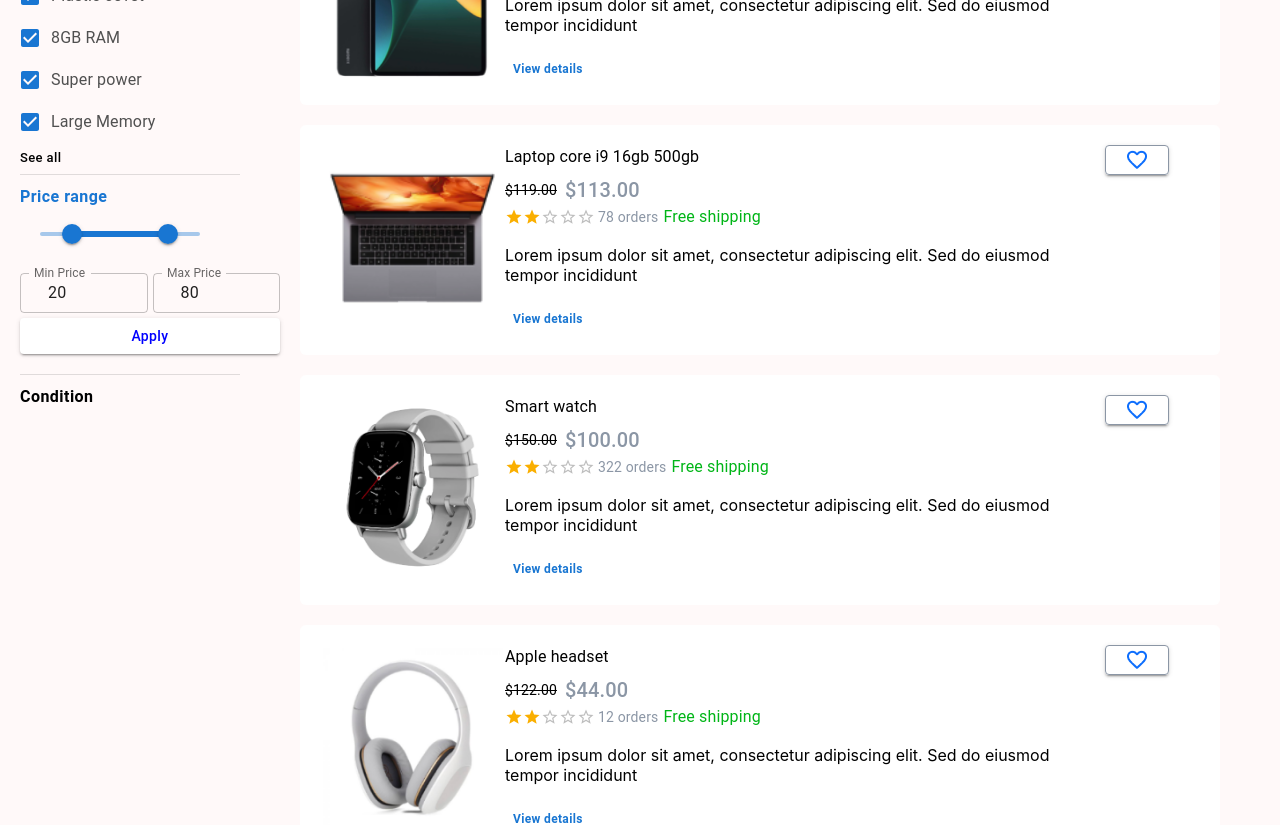
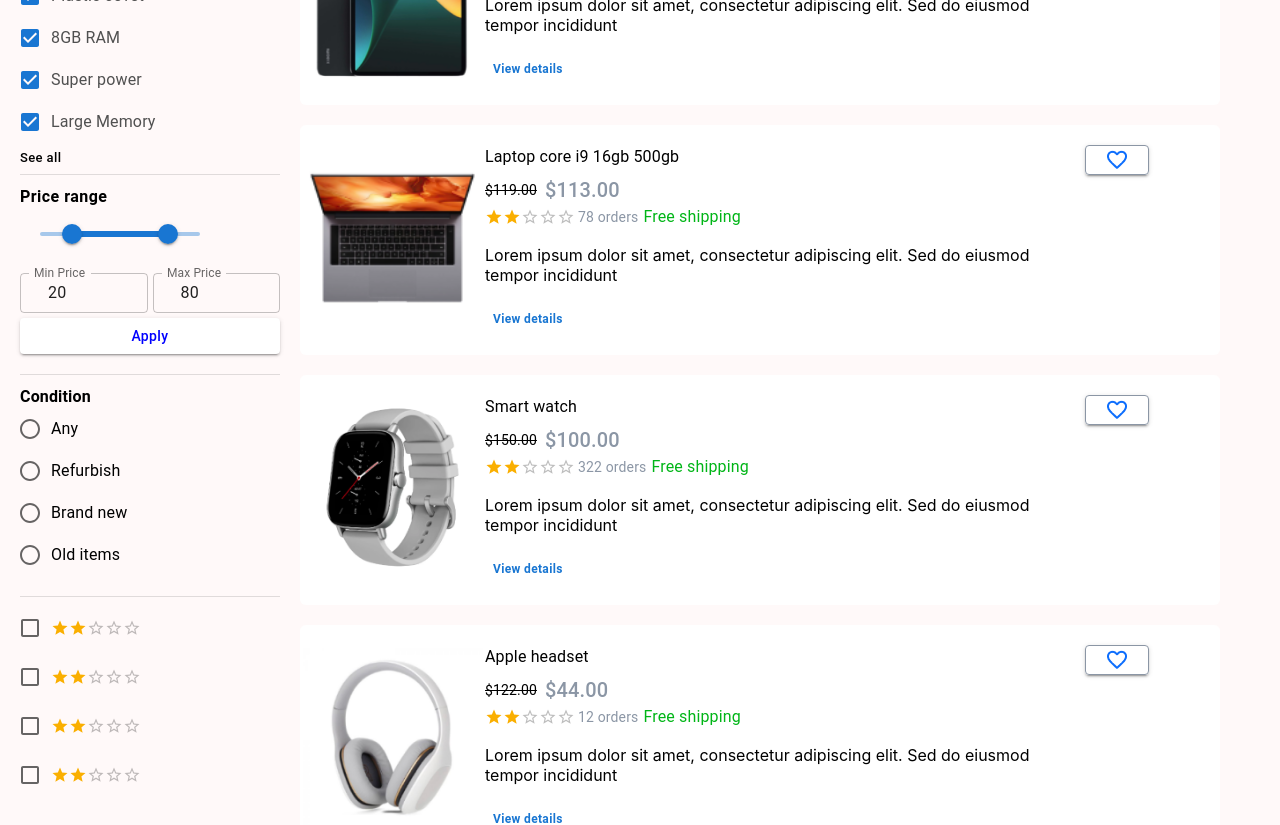
Before and after one commit to danialkhan0090/ecommerce-design-app, a React (Create React App) app in the folder my-app/: page /ProductPage in a window 1280 px wide. Shown: the part 800-1625 px from the top of the page. Built offline with nearby package versions, Linux system fonts and the light colour scheme.

Commit message:
new forms and checkboxes

```diff
--- a/my-app/src/components/ProductPage/ProductLeft.js
+++ b/my-app/src/components/ProductPage/ProductLeft.js
@@ -1,16 +1,18 @@
 import * as React from "react";
-import { Button, Grid2, Typography } from "@mui/material";
+import { Button, Grid2, Stack, Typography } from "@mui/material";
 import Divider from "@mui/material/Divider";
 import FormGroup from "@mui/material/FormGroup";
 import FormControlLabel from "@mui/material/FormControlLabel";
 import Checkbox from "@mui/material/Checkbox";
 import DiscreteSlider from "./slider";
+import RadioButtons from "./RadioButtons";
+import RatingCheckBox from "./RatingCheckBox";
 
 export default function ProductLeft() {
   return (
+    <>
       <Grid2
         container
-      display={"flex"}
         margin={"10px 0px 20px 20px"}
         sx={{ backgroundColor: "#FFF9F9" }}
         width={"280px"}
@@ -116,8 +118,8 @@
           >
             See all
           </Button>
-
-        <Divider sx={{ width: "220px" }} />
+        </Grid2>
+        <Divider sx={{ width: "260px" }} />
         <Grid2 container direction="column" textAlign="left">
           <Button
             sx={{
@@ -176,8 +178,8 @@
             See all
           </Button>
         </Grid2>
-        <Divider sx={{ width: "220px" }} />
-
+        <Divider sx={{ width: "260px" }} />
+        <Grid2 container direction="column" textAlign="left">
           <Button
             sx={{
               textAlign: "left",
@@ -196,6 +198,7 @@
           >
             Features
           </Button>
+
           <FormControlLabel
             sx={{ color: "#505050" }}
             control={<Checkbox defaultChecked />}
@@ -235,27 +238,8 @@
             See all
           </Button>
 
-        <Divider sx={{ width: "220px" }} />
-        <Button
-          sx={{
-            textAlign: "left",
-            justifyContent: "flex-start",
-            paddingLeft: "0px",
-          }}
-          variant="text"
-          size="large"
-          style={{
-            width: "170px",
+          <Divider sx={{ width: "260px" }} />
 
-            fontWeight: "bold",
-            fontSize: "16px",
-            textTransform: "none",
-          }}
-        >
-          Price range
-        </Button>
-        <DiscreteSlider />
-        <Divider sx={{ width: "220px", marginTop: "20px" }} />
           <Button
             sx={{
               textAlign: "left",
@@ -272,9 +256,25 @@
               textTransform: "none",
             }}
           >
-          Condition
+            Price range
           </Button>
+          <DiscreteSlider />
         </Grid2>
+
+        <Divider
+          sx={{ width: "260px", marginTop: "20px", marginBottom: "10px" }}
+        />
+        <RadioButtons />
+        <Divider
+          sx={{ width: "260px", marginTop: "20px", marginBottom: "10px" }}
+        />
+        <Stack>
+          <RatingCheckBox />
+          <RatingCheckBox />
+          <RatingCheckBox />
+          <RatingCheckBox />
+        </Stack>
       </Grid2>
+    </>
   );
 }
--- a/my-app/src/components/ProductPage/ProductRight.js
+++ b/my-app/src/components/ProductPage/ProductRight.js
@@ -7,7 +7,7 @@
 import oppo from "../../assets/images/oppo.png";
 import tab from "../../assets/images/tab2.png";
 import lap from "../../assets/images/lap.png";
-import watch from "../../assets/images/watch.png";
+
 import appleHead from "../../assets/images/appleHead.png";
 const ProductCard = [
   {
@@ -68,8 +68,8 @@
           sx={{
             backgroundColor: "white",
             width: "920px",
-            height: "230px",
-            padding: "20px 0px 0px 0px",
+            height: "auto",
+            padding: "20px 0px 20px 0px",
             margin: "20px 0px 20px 0px",
             borderRadius: "6px",
           }}
@@ -81,7 +81,6 @@
               width: "185px",
               height: "185px",
               alignSelf: "right",
-              marginLeft: "20px",
             }}
           >
             <img
--- /dev/null
+++ b/my-app/src/components/ProductPage/RadioButtons.js
@@ -0,0 +1,44 @@
+import * as React from "react";
+import Radio from "@mui/material/Radio";
+import RadioGroup from "@mui/material/RadioGroup";
+import FormControlLabel from "@mui/material/FormControlLabel";
+import FormControl from "@mui/material/FormControl";
+import FormLabel from "@mui/material/FormLabel";
+import { Grid2 } from "@mui/material";
+
+export default function RadioButtons() {
+  return (
+    <Grid2>
+      <FormControl>
+        <FormLabel
+          id="demo-radio-buttons-group-label"
+          style={{ color: "black", fontWeight: "bold" }}
+        >
+          Condition
+        </FormLabel>
+        <RadioGroup
+          aria-labelledby="demo-radio-buttons-group-label"
+          defaultValue="female"
+          name="radio-buttons-group"
+        >
+          <FormControlLabel value="Any " control={<Radio />} label="Any" />
+          <FormControlLabel
+            value="Refurbished"
+            control={<Radio />}
+            label="Refurbish"
+          />
+          <FormControlLabel
+            value="Brand new"
+            control={<Radio />}
+            label="Brand new"
+          />
+          <FormControlLabel
+            value="Old items"
+            control={<Radio />}
+            label="Old items"
+          />
+        </RadioGroup>
+      </FormControl>
+    </Grid2>
+  );
+}
--- /dev/null
+++ b/my-app/src/components/ProductPage/RatingCheckBox.js
@@ -0,0 +1,17 @@
+import * as React from "react";
+import Rating from "@mui/material/Rating";
+import Stack from "@mui/material/Stack";
+import Checkbox from "@mui/material/Checkbox";
+import FormControlLabel from "@mui/material/FormControlLabel";
+import { Grid, Grid2 } from "@mui/material";
+
+export default function RatingSize() {
+  return (
+    <Stack>
+      <FormControlLabel
+        control={<Checkbox sx={{ marginBottom: "7px" }} />}
+        label={<Rating name="size-small" defaultValue={2} size="small" />}
+      />
+    </Stack>
+  );
+}
--- a/my-app/src/components/ProductPage/index.js
+++ b/my-app/src/components/ProductPage/index.js
@@ -13,6 +13,7 @@
         sx={{ backgroundColor: "#FFF9F9" }}
         display={"flex"}
         direction={"row"}
+        width={"100%"}
       >
         <Grid2>
           <ProductLeft />
--- a/my-app/src/components/deals&offers/index.js
+++ b/my-app/src/components/deals&offers/index.js
@@ -3,7 +3,7 @@
 import React from "react";
 import Chip from "@mui/material/Chip";
 import Box from "@mui/material/Box";
-import watch from "../../assets/images/watch.png";
+import watch from "../../assets/images/watch2.png";
 import lap from "../../assets/images/lap.png";
 import gopro from "../../assets/images/gopro.png";
 import headset from "../../assets/images/headset.png";
```
Also changed, not shown: my-app/src/assets/images/watch2.png (added). Lines whose indentation alone changed are shown as unchanged.
